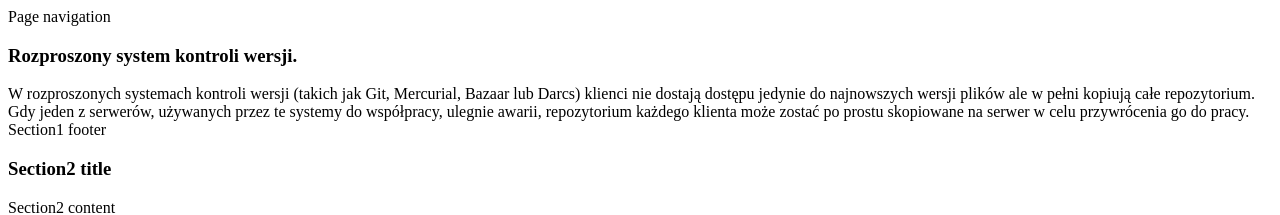
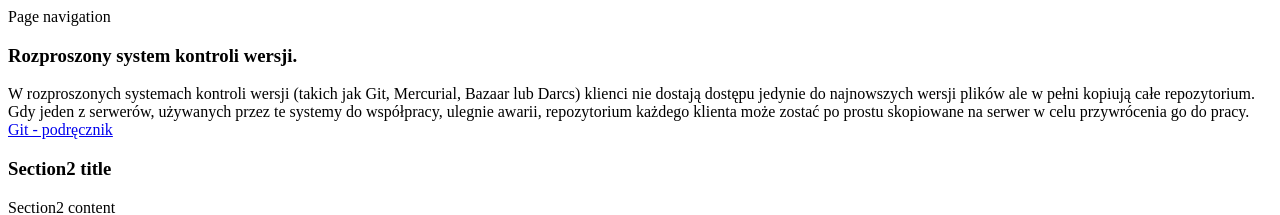
Before and after one commit to kredek/iislabpio_180151, a plain HTML site: page index.html in a window 1280 px wide. Shown: the top 215 px of the page. Drawn offline with Linux system fonts and the light colour scheme.

```diff
--- a/index.html
+++ b/index.html
@@ -15,7 +15,7 @@
 	    		W rozproszonych systemach kontroli wersji (takich jak Git, Mercurial, Bazaar lub Darcs) klienci nie dostają dostępu jedynie do najnowszych wersji plików ale w pełni kopiują całe repozytorium. Gdy jeden z serwerów, używanych przez te systemy do współpracy, ulegnie awarii, repozytorium każdego klienta może zostać po prostu skopiowane na serwer w celu przywrócenia go do pracy.
 	  		</div>
 			<footer class="panel-footer">
-				Section1 footer
+				<a href="http://git-scm.com/book/pl/Pierwsze-kroki-Wprowadzenie-do-kontroli-wersji#Rozproszone-systemy-kontroli-wersji">Git - podręcznik</a>
 			</footer>
 		</section>
 		<section id="section2" class="panel panel-default">
```
